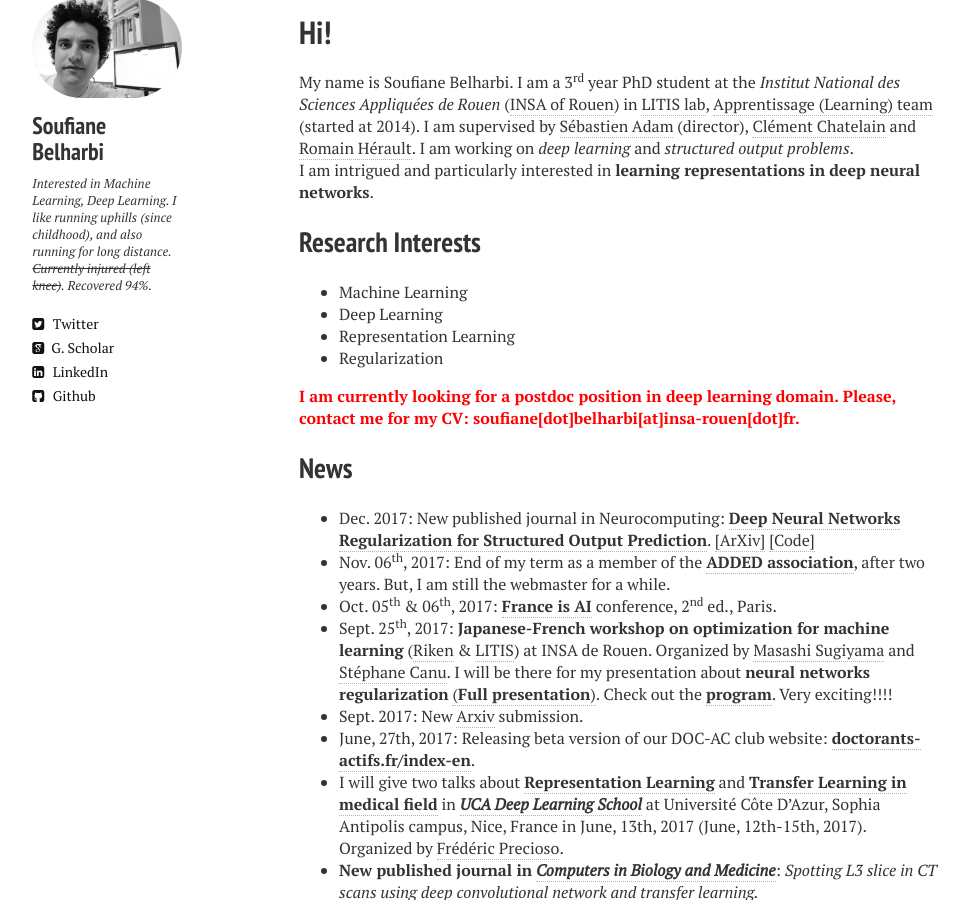
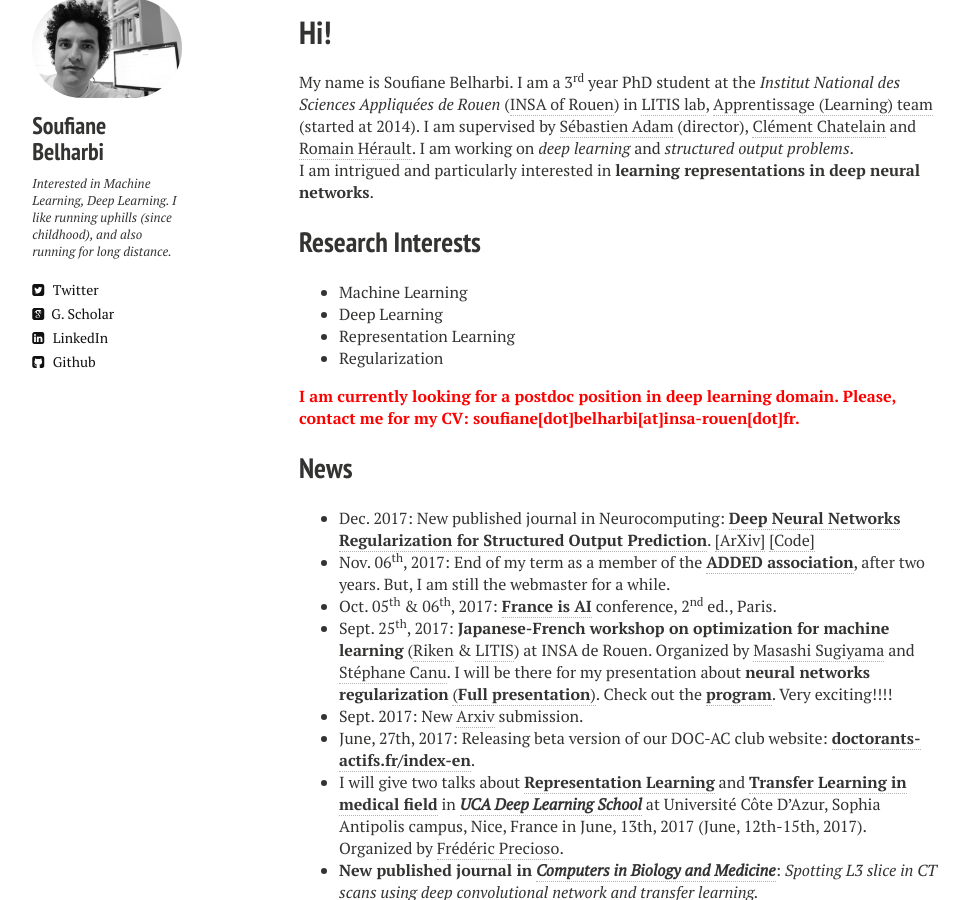
Before and after one commit to sbelharbi/sbelharbi.github.io, a Jekyll site: the page built from index.md, in a window 1280 px wide and 900 px high, scrolled down 1087 px. Shown: the whole window, without its empty margins (21-990 px from the left). Built offline with Jekyll 4.4.1, drawn with Linux system fonts in a browser that asks for light colours; nearby versions of some CDN libraries.

Commit message:
knee recovery.

```diff
--- a/_config.yml
+++ b/_config.yml
@@ -12,7 +12,7 @@
 owner:
   name:           Soufiane Belharbi
   avatar:         soufiane.JPG
-  bio:            Interested in Machine Learning, Deep Learning. I like running uphills (since childhood), and also running for long distance. <strike>Currently injured (left knee)</strike>. Recovered 94%.
+  bio:            Interested in Machine Learning, Deep Learning. I like running uphills (since childhood), and also running for long distance.
   email:          #
   # Social networking links are used in author-bio sidebar. Update and remove as you like.
   twitter: s_belharbi
```
